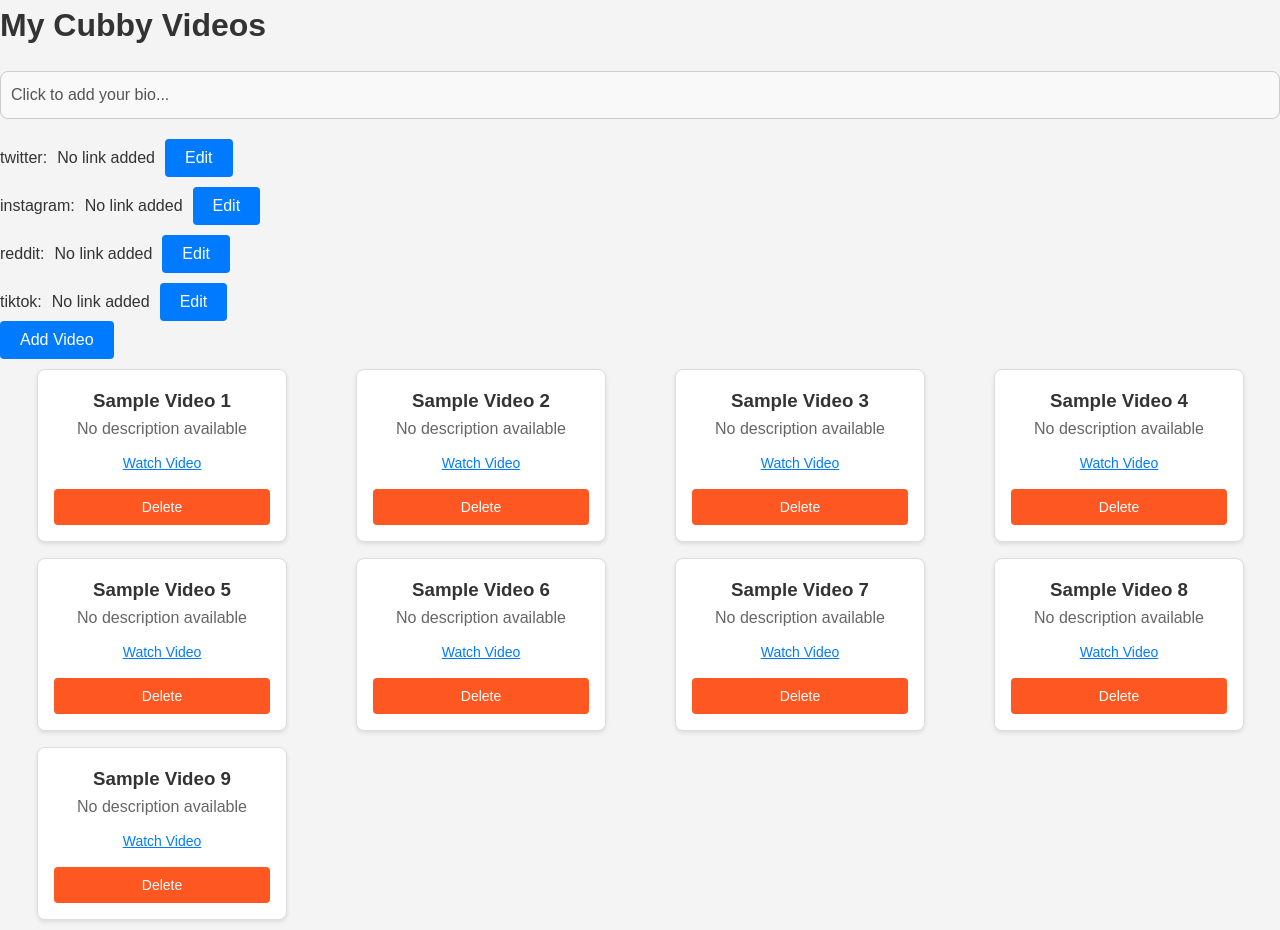
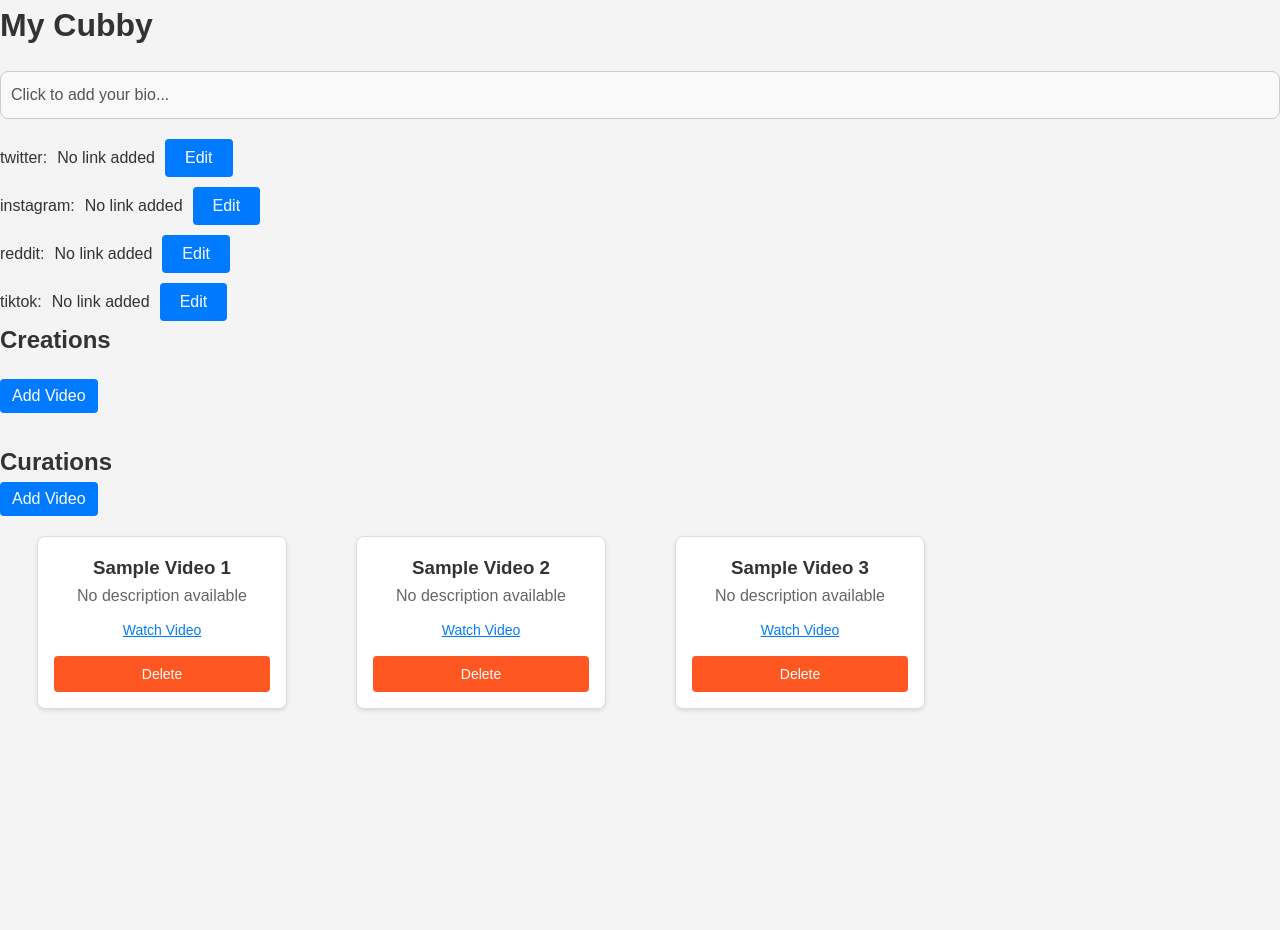
Before and after one commit to cubbyland/cubby-app, a React (Vite) app: page / in a window 1280 px wide. After the commit the page ends 800 px from the top, so only its background shows below. Built offline with nearby package versions, Linux system fonts and the light colour scheme.

Commit message:
trying some shit

```diff
--- a/src/components/profile/highlight/HighlightReel.jsx
+++ b/src/components/profile/highlight/HighlightReel.jsx
@@ -0,0 +1,65 @@
+import React, { useState } from "react";
+import VideoList from "../../videos/VideoList";
+import UploadModal from "../../modals/UploadModal";
+import "../../../styles/highlight.css";
+
+const HighlightReel = () => {
+  const [highlightVideos, setHighlightVideos] = useState([]);
+  const [isModalOpen, setModalOpen] = useState(false);
+
+  const addHighlightVideo = (data) => {
+    const newVideo = {
+      id: Date.now(),
+      title: "Highlight Video",
+      description: "No description available",
+      url: data.url,
+    };
+    setHighlightVideos((prev) => [...prev, newVideo]);
+  };
+
+  const deleteHighlightVideo = (id) => {
+    console.log("Deleting Highlight Video: ", id);
+    setHighlightVideos((prev) => {
+      const updatedVideos = prev.filter((video) => video.id !== id);
+      console.log("Updated Highlight Videos: ", updatedVideos);
+      return updatedVideos;
+    });
+  };
+
+
+  const reorderHighlightVideos = (reorderedVideos) => {
+    setHighlightVideos(reorderedVideos);
+  };
+
+  return (
+    <div className="highlight-reel">
+      <button className="add-video-button" onClick={() => setModalOpen(true)}>
+        Add Video
+      </button>
+      <VideoList
+        videos={highlightVideos}
+        onDelete={deleteHighlightVideo}
+        onReorder={reorderHighlightVideos}
+        isSortable={false} // Highlights are non-sortable
+      />
+
+      {isModalOpen && (
+        <UploadModal
+          title="Upload Highlight Video"
+          fields={[
+            {
+              name: "url",
+              type: "text",
+              placeholder: "Enter Highlight Video URL",
+              autoFocus: true,
+            },
+          ]}
+          onSave={addHighlightVideo}
+          onClose={() => setModalOpen(false)}
+        />
+      )}
+    </div>
+  );
+};
+
+export default HighlightReel;
--- a/src/components/videos/SortableVideoCard.jsx
+++ b/src/components/videos/SortableVideoCard.jsx
@@ -3,13 +3,7 @@ import { useSortable } from "@dnd-kit/sortable";
 import { CSS } from "@dnd-kit/utilities";
 
 const SortableVideoCard = ({ id, title, url, description, onDelete }) => {
-  const { attributes, listeners, setNodeRef, transform, transition } = useSortable({
-    id,
-    transition: {
-      duration: 400, // Faster animation
-      easing: "ease-out",
-    },
-  });
+  const { attributes, listeners, setNodeRef, transform, transition } = useSortable({ id });
 
   const style = {
     transform: CSS.Transform.toString(transform),
--- a/src/components/videos/VideoList.jsx
+++ b/src/components/videos/VideoList.jsx
@@ -2,25 +2,34 @@ import React from "react";
 import { DndContext, closestCenter } from "@dnd-kit/core";
 import { SortableContext, rectSortingStrategy, arrayMove } from "@dnd-kit/sortable";
 import SortableVideoCard from "./SortableVideoCard";
+import VideoCard from "./VideoCard";
 import "../../styles/videos.css";
 
-const VideoList = ({ videos, onDelete, onReorder }) => {
+const VideoList = ({ videos, onDelete, onReorder, isSortable = true }) => {
   const handleDragEnd = (event) => {
+    if (!isSortable) return;
+
     const { active, over } = event;
 
-    if (active.id !== over.id) {
+    if (active && over && active.id !== over.id) {
+      console.log("Dragging Video: ", { activeId: active.id, overId: over.id });
+
       const oldIndex = videos.findIndex((video) => video.id === active.id);
       const newIndex = videos.findIndex((video) => video.id === over.id);
 
+      if (oldIndex !== -1 && newIndex !== -1) {
         const updatedVideos = arrayMove(videos, oldIndex, newIndex);
-      onReorder(updatedVideos);
+        console.log("Updated Video Order: ", updatedVideos);
+        onReorder(updatedVideos); // Call the reorder function with the updated list
+      }
     }
   };
 
   return (
+    <div className="video-list-container">
+      {isSortable ? (
         <DndContext collisionDetection={closestCenter} onDragEnd={handleDragEnd}>
           <SortableContext items={videos.map((video) => video.id)} strategy={rectSortingStrategy}>
-        <div className="video-list-container">
             {videos.map((video) => (
               <SortableVideoCard
                 key={video.id}
@@ -28,12 +37,29 @@ const VideoList = ({ videos, onDelete, onReorder }) => {
                 title={video.title}
                 url={video.url}
                 description={video.description || "No description available"}
-              onDelete={() => onDelete(video.id)}
+                onDelete={() => {
+                  console.log("Delete Triggered for Video ID (Sortable): ", video.id);
+                  onDelete(video.id);
+                }}
               />
             ))}
-        </div>
           </SortableContext>
         </DndContext>
+      ) : (
+        videos.map((video) => (
+          <VideoCard
+            key={video.id}
+            title={video.title}
+            url={video.url}
+            description={video.description || "No description available"}
+            onDelete={() => {
+              console.log("Delete Triggered for Video ID (Non-Sortable): ", video.id);
+              onDelete(video.id);
+            }}
+          />
+        ))
+      )}
+    </div>
   );
 };
 
--- a/src/containers/AppContainer.jsx
+++ b/src/containers/AppContainer.jsx
@@ -4,20 +4,11 @@ import UploadModal from "../components/modals/UploadModal";
 import ErrorModal from "../components/modals/ErrorModal";
 import Bio from "../components/profile/Bio";
 import SocialLinks from "../components/profile/SocialLinks";
+import HighlightReel from "../components/profile/highlight/HighlightReel";
+import "../styles/highlight.css";
 import "../styles/global.css";
 
 const AppContainer = () => {
-    const [videos, setVideos] = useState([
-        { id: 1, title: "Sample Video 1", url: "https://example.com/video1" },
-        { id: 2, title: "Sample Video 2", url: "https://example.com/video2" },
-        { id: 3, title: "Sample Video 3", url: "https://example.com/video3" },
-        { id: 4, title: "Sample Video 4", url: "https://example.com/video4" },
-        { id: 5, title: "Sample Video 5", url: "https://example.com/video5" },
-        { id: 6, title: "Sample Video 6", url: "https://example.com/video6" },
-        { id: 7, title: "Sample Video 7", url: "https://example.com/video7" },
-        { id: 8, title: "Sample Video 8", url: "https://example.com/video8" },
-        { id: 9, title: "Sample Video 9", url: "https://example.com/video9" },
-    ]);
   const [bio, setBio] = useState("");
   const [socialLinks, setSocialLinks] = useState({
     twitter: "",
@@ -25,71 +16,80 @@ const AppContainer = () => {
     reddit: "",
     tiktok: "",
   });
+  const [curationVideos, setCurationVideos] = useState([
+    { id: 1, title: "Sample Video 1", url: "https://example.com/video1" },
+    { id: 2, title: "Sample Video 2", url: "https://example.com/video2" },
+    { id: 3, title: "Sample Video 3", url: "https://example.com/video3" },
+  ]);
   const [isVideoModalOpen, setVideoModalOpen] = useState(false);
   const [isErrorModalOpen, setErrorModalOpen] = useState(false);
-    const [isSocialLinkModalOpen, setSocialLinkModalOpen] = useState(false);
-    const [editingPlatform, setEditingPlatform] = useState(null);
 
-    const addVideo = (data) => {
-        if (videos.length >= 10) {
+  const addCurationVideo = (data) => {
+    if (curationVideos.length >= 10) {
       setErrorModalOpen(true);
       return;
     }
     const newVideo = { id: Date.now(), title: "New Video", url: data.url };
-        setVideos((prev) => [...prev, newVideo]);
+    setCurationVideos((prev) => [...prev, newVideo]);
   };
 
-    const handleDeleteVideo = (id) => {
-        setVideos((prev) => prev.filter((video) => video.id !== id));
+  const deleteCurationVideo = (id) => {
+    console.log("Deleting Curation Video: ", id);
+    setCurationVideos((prev) => {
+      const updatedVideos = prev.filter((video) => video.id !== id);
+      console.log("Updated Curation Videos: ", updatedVideos);
+      return updatedVideos;
+    });
   };
 
-    const reorderVideos = (reorderedVideos) => {
-        setVideos(reorderedVideos);
-    };
 
-    const updateSocialLink = (data) => {
-        const { platform, url } = data;
-        setSocialLinks((prevLinks) => ({
-            ...prevLinks,
-            [platform]: url,
-        }));
-        setSocialLinkModalOpen(false);
-        setEditingPlatform(null);
-    };
-
-    const editSocialLink = (platform) => {
-        setEditingPlatform(platform);
-        setSocialLinkModalOpen(true);
+  const reorderCurationVideos = (reorderedVideos) => {
+    setCurationVideos(reorderedVideos);
   };
 
   return (
     <div className="app-container">
-            <h1 className="app-title">My Cubby Videos</h1>
+      <h1 className="app-title">My Cubby</h1>
       <Bio bio={bio} onBioChange={setBio} />
-            <SocialLinks socialLinks={socialLinks} onEditSocialLink={editSocialLink} />
-            <button onClick={() => setVideoModalOpen(true)} className="add-video-button">
+      <SocialLinks socialLinks={socialLinks} />
+
+      <h2 className="section-title">Creations</h2>
+      <HighlightReel />
+
+      <h2 className="section-title">Curations</h2>
+      <button
+        onClick={() => setVideoModalOpen(true)}
+        className="add-video-button"
+      >
         Add Video
       </button>
-            <VideoList videos={videos} onDelete={handleDeleteVideo} onReorder={reorderVideos} />
+      <VideoList
+        videos={curationVideos}
+        onDelete={deleteCurationVideo}
+        onReorder={reorderCurationVideos}
+        isSortable={true} // Curation videos are sortable
+      />
+
       {isVideoModalOpen && (
         <UploadModal
           title="Upload Video Link"
-                    fields={[{ name: "url", type: "text", placeholder: "Enter Video URL (x.com)", autoFocus: true }]}
-                    onSave={addVideo}
+          fields={[
+            {
+              name: "url",
+              type: "text",
+              placeholder: "Enter Video URL (x.com)",
+              autoFocus: true,
+            },
+          ]}
+          onSave={addCurationVideo}
           onClose={() => setVideoModalOpen(false)}
         />
       )}
-            {isSocialLinkModalOpen && (
-                <UploadModal
-                    title={`Edit ${editingPlatform} Link`}
-                    fields={[{ name: "url", type: "text", placeholder: `Enter your ${editingPlatform} URL`, autoFocus: true }]}
-                    initialData={{ url: socialLinks[editingPlatform] }}
-                    onSave={(data) => updateSocialLink({ platform: editingPlatform, ...data })}
-                    onClose={() => setSocialLinkModalOpen(false)}
+      {isErrorModalOpen && (
+        <ErrorModal
+          onClose={() => setErrorModalOpen(false)}
+          message="You have reached the maximum limit of 10 videos. Please delete a video to upload a new one."
         />
-            )}
-            {isErrorModalOpen && (
-                <ErrorModal onClose={() => setErrorModalOpen(false)} message="You have reached the maximum limit of 10 videos. Please delete a video to upload a new one." />
       )}
     </div>
   );
--- a/src/styles/highlight.css
+++ b/src/styles/highlight.css
@@ -0,0 +1,68 @@
+/* Highlight Reel Styles */
+.highlight-reel {
+    margin-top: 20px;
+  }
+
+  .highlight-reel h2 {
+    font-size: 24px;
+    margin-bottom: 10px;
+  }
+
+  .add-video-button {
+    margin-bottom: 10px;
+    padding: 8px 12px;
+    background-color: #007bff;
+    color: white;
+    border: none;
+    border-radius: 4px;
+    cursor: pointer;
+  }
+
+  .add-video-button:hover {
+    background-color: #0056b3;
+  }
+
+  .highlight-videos {
+    display: grid;
+    grid-template-columns: repeat(auto-fill, minmax(250px, 1fr));
+    gap: 16px;
+    justify-items: center;
+    padding-top: 16px;
+  }
+
+  .highlight-video {
+    width: 200px;
+    padding: 10px;
+    background: #f9f9f9;
+    border: 1px solid #ddd;
+    border-radius: 8px;
+    text-align: center;
+  }
+
+  .highlight-video h3 {
+    font-size: 18px;
+    margin-bottom: 8px;
+  }
+
+  .highlight-video a {
+    color: #007bff;
+    text-decoration: underline;
+  }
+
+  .highlight-video a:hover {
+    color: #0056b3;
+  }
+
+  .delete-video-button {
+    margin-top: 10px;
+    padding: 6px 10px;
+    background-color: #ff5722;
+    color: white;
+    border: none;
+    border-radius: 4px;
+    cursor: pointer;
+  }
+
+  .delete-video-button:hover {
+    background-color: #e64a19;
+  }
--- a/src/styles/videos.css
+++ b/src/styles/videos.css
@@ -32,7 +32,9 @@
   transition: box-shadow 0.15s ease, transform 0.1s ease; /* Faster transition */
   cursor: grab; /* Add grab cursor to indicate draggable */
   will-change: transform;
-  position: relative; /* Ensure proper placement of buttons */
+  display: flex;
+  flex-direction: column; /* Ensure vertical layout */
+  justify-content: space-between; /* Space between elements */
 }
 
 .video-card:hover {
@@ -60,12 +62,11 @@
 }
 
 .watch-video-link {
-  display: block; /* Ensure link is separate */
-  margin-bottom: 15px; /* Spacing between link and delete button */
   font-size: 14px;
   color: #007bff;
   text-decoration: underline;
   transition: color 0.2s ease;
+  margin-bottom: 15px; /* Add spacing between link and delete button */
 }
 
 .watch-video-link:hover {
@@ -76,7 +77,6 @@
    Video Buttons
 ============================ */
 .delete-button {
-  display: block;
   width: 100%; /* Full width button */
   margin-top: auto; /* Push to the bottom of the card */
   padding: 10px;
```
Also changed, not shown: src/components/videos/VideoCard.jsx (+12 -28 lines). Lines whose indentation alone changed are shown as unchanged.
